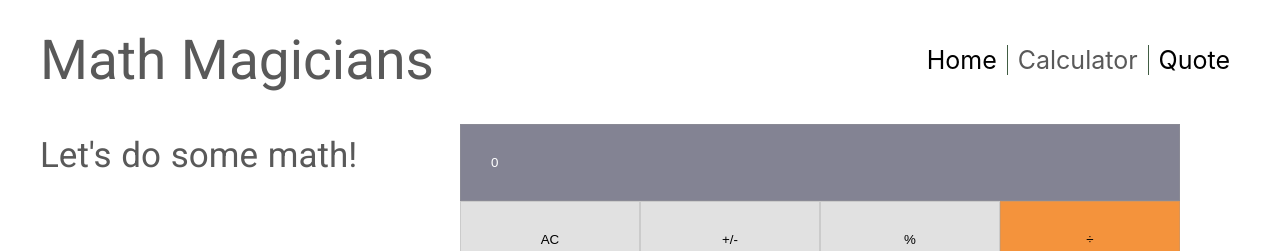
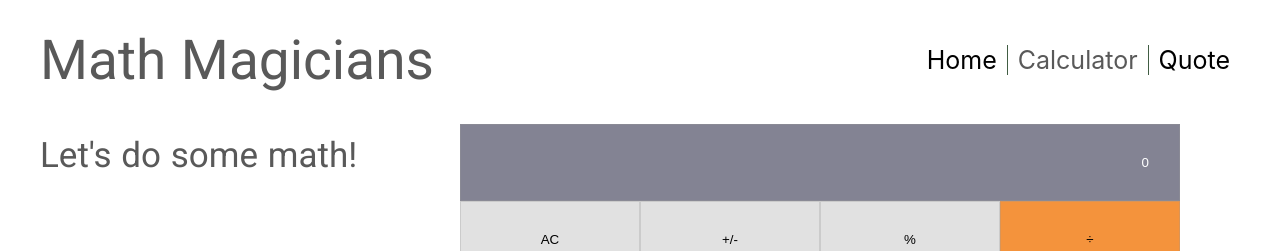
Before and after one commit to jojo987N/math-magicians, a React (Create React App) app: page /calculator in a window 1280 px wide. Shown: the top 251 px of the page. Built offline with nearby package versions, Linux system fonts and the light colour scheme.

Commit message:
Add style on textbox result

```diff
--- a/src/components/calculator/calculator.css
+++ b/src/components/calculator/calculator.css
@@ -52,3 +52,7 @@ button:hover {
 button:active {
   opacity: 0.4;
 }
+
+.total {
+  text-align: right;
+}
```
